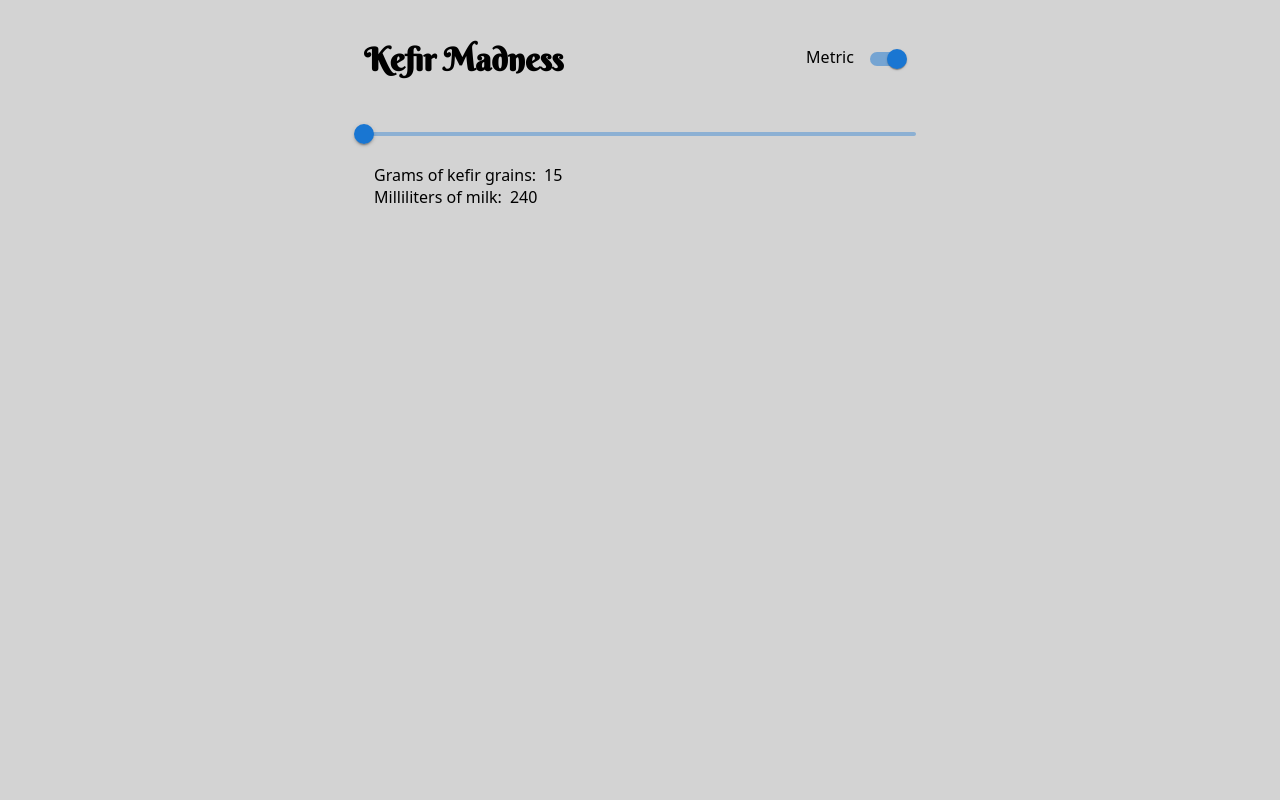
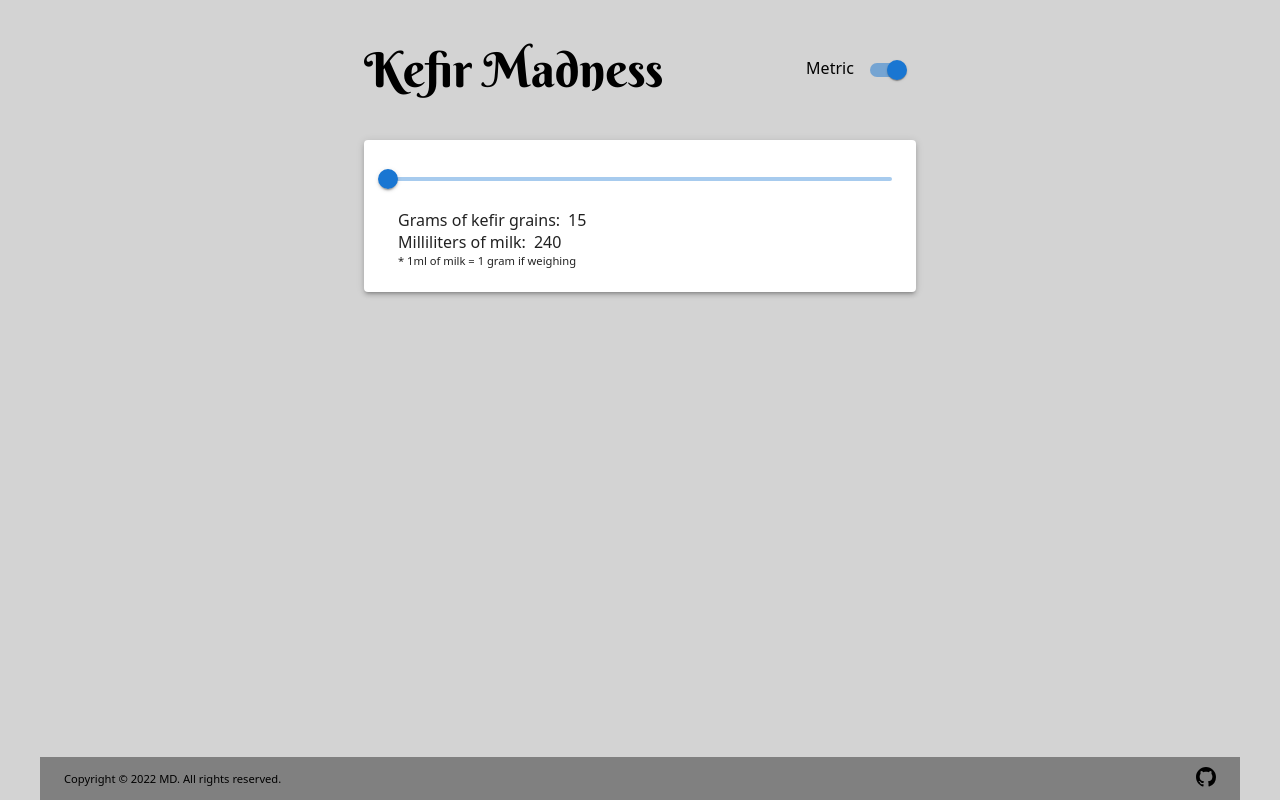
Before and after one commit to crono628/kefir_madness, a React (Vite) app: page / in a window 1280 px wide. Built offline with nearby package versions, Linux system fonts and the light colour scheme.

Commit message:
footer added. KefirMath is displayed on mui card.

```diff
--- a/src/App.jsx
+++ b/src/App.jsx
@@ -1,5 +1,6 @@
 import { Box, Container, Switch } from '@mui/material';
 import React, { useState } from 'react';
+import Footer from './components/Footer';
 import KefirMath from './components/KefirMath';
 
 const App = () => {
@@ -18,9 +19,19 @@ const App = () => {
   };
 
   return (
+    <Box>
       <Container maxWidth="sm">
-      <Box sx={{ display: 'flex', justifyContent: 'space-between' }} mt={5}>
-        <h1 className="title">Kefir Madness</h1>
+        <Box
+          sx={{
+            display: 'flex',
+            justifyContent: 'space-between',
+            alignItems: 'center',
+          }}
+          my={5}
+        >
+          <Box sx={{ fontSize: '3rem' }} className="title">
+            Kefir Madness
+          </Box>
           <div>
             {metric ? 'Metric' : 'Imperial'}{' '}
             <Switch checked={metric} onChange={handleMetricChange} />
@@ -28,6 +39,10 @@ const App = () => {
         </Box>
         <KefirMath metric={metric} />
       </Container>
+      <Box sx={{ display: 'flex', justifyContent: 'center' }}>
+        <Footer />
+      </Box>
+    </Box>
   );
 };
 
--- /dev/null
+++ b/src/components/Footer.jsx
@@ -0,0 +1,39 @@
+import { Box, Container } from '@mui/material';
+import React from 'react';
+import github from '../assets/github.svg';
+
+const Footer = () => {
+  return (
+    <Container
+      sx={{
+        padding: '10px',
+        backgroundColor: 'gray',
+        position: 'fixed',
+        bottom: '0',
+        fontSize: '0.7rem',
+      }}
+      maxWidth="lg"
+    >
+      <Box
+        sx={{
+          display: 'flex',
+          justifyContent: 'space-between',
+          alignItems: 'center',
+        }}
+      >
+        <div>Copyright © 2022 MD. All rights reserved.</div>
+        <div>
+          <a
+            href="https://github.com/crono628/kefir_madness"
+            target="_blank"
+            rel="noopener noreferrer"
+          >
+            <img src={github} />
+          </a>
+        </div>
+      </Box>
+    </Container>
+  );
+};
+
+export default Footer;
--- a/src/components/KefirMath.jsx
+++ b/src/components/KefirMath.jsx
@@ -1,4 +1,4 @@
-import { Slider } from '@mui/material';
+import { Card, Paper, Slider } from '@mui/material';
 import { Box, Container } from '@mui/system';
 import React, { useReducer } from 'react';
 import { initialState, reducer } from './reducer';
@@ -30,7 +30,8 @@ const KefirMath = ({ metric }) => {
   };
 
   return (
-    <Box my={5}>
+    <Card elevation={3}>
+      <Box m={3}>
         <Box sx={{ maxWidth: '60vw' }}>
           <Slider
             min={15}
@@ -57,14 +58,19 @@ const KefirMath = ({ metric }) => {
           )}
           {metric ? (
             <div>
+              <div>
                 Milliliters of milk:
                 <Box component="span" ml={1} sx={{ position: 'absolute' }}>
                   {state.milk}
                 </Box>
               </div>
+              <div style={{ fontSize: '0.7rem' }}>
+                * 1ml of milk = 1 gram if weighing
+              </div>
+            </div>
           ) : (
             <div>
-            Cups of milk:
+              8 oz cups of milk:
               <Box component="span" ml={1} sx={{ position: 'absolute' }}>
                 {state.cups}
               </Box>
@@ -72,6 +78,7 @@ const KefirMath = ({ metric }) => {
           )}
         </Box>
       </Box>
+    </Card>
   );
 };
 
```
Also changed, not shown: src/assets/github.svg (added). Lines whose indentation alone changed are shown as unchanged.
